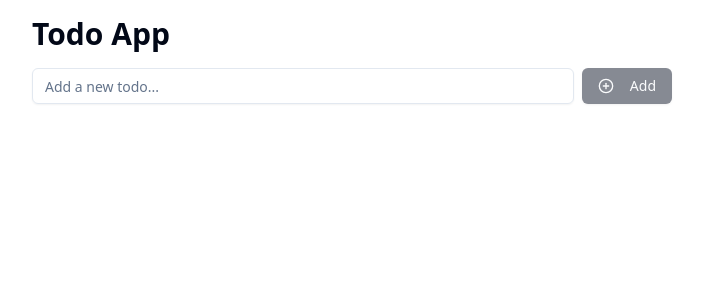
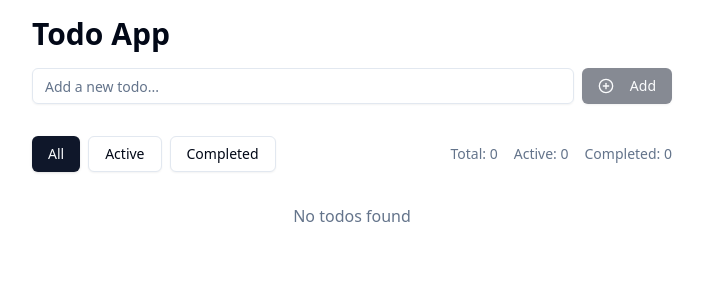
Before and after one commit to ShaikSarfaraz/todo-list, a Next.js app: page / in a window 1280 px wide. Shown: the top 300 px of the page, without its empty margins (288-991 px from the left). Built offline with nearby package versions, Linux system fonts and the light colour scheme.

Commit message:
Enabled tool filters

```diff
--- a/src/app/page.tsx
+++ b/src/app/page.tsx
@@ -13,11 +13,11 @@ export default function TodoPage() {
         </div>
 
         <div className="flex items-center justify-between">
-          {/* <TodoFilters />
-          <TodoStats /> */}
+          <TodoFilters />
+          <TodoStats />
         </div>
 
-        {/* <TodoList /> */}
+        <TodoList />
       </div>
     </main>
   )
```
